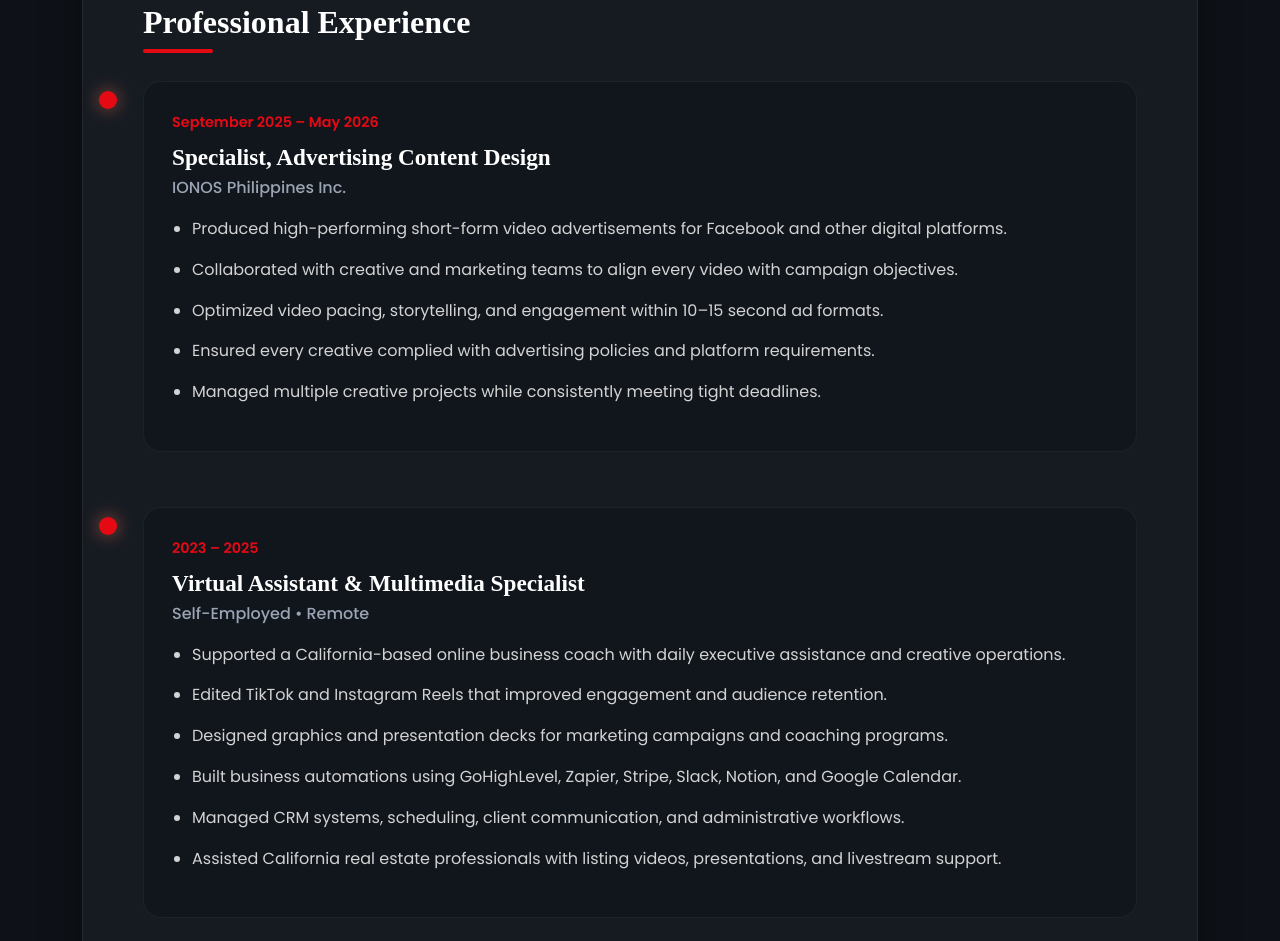
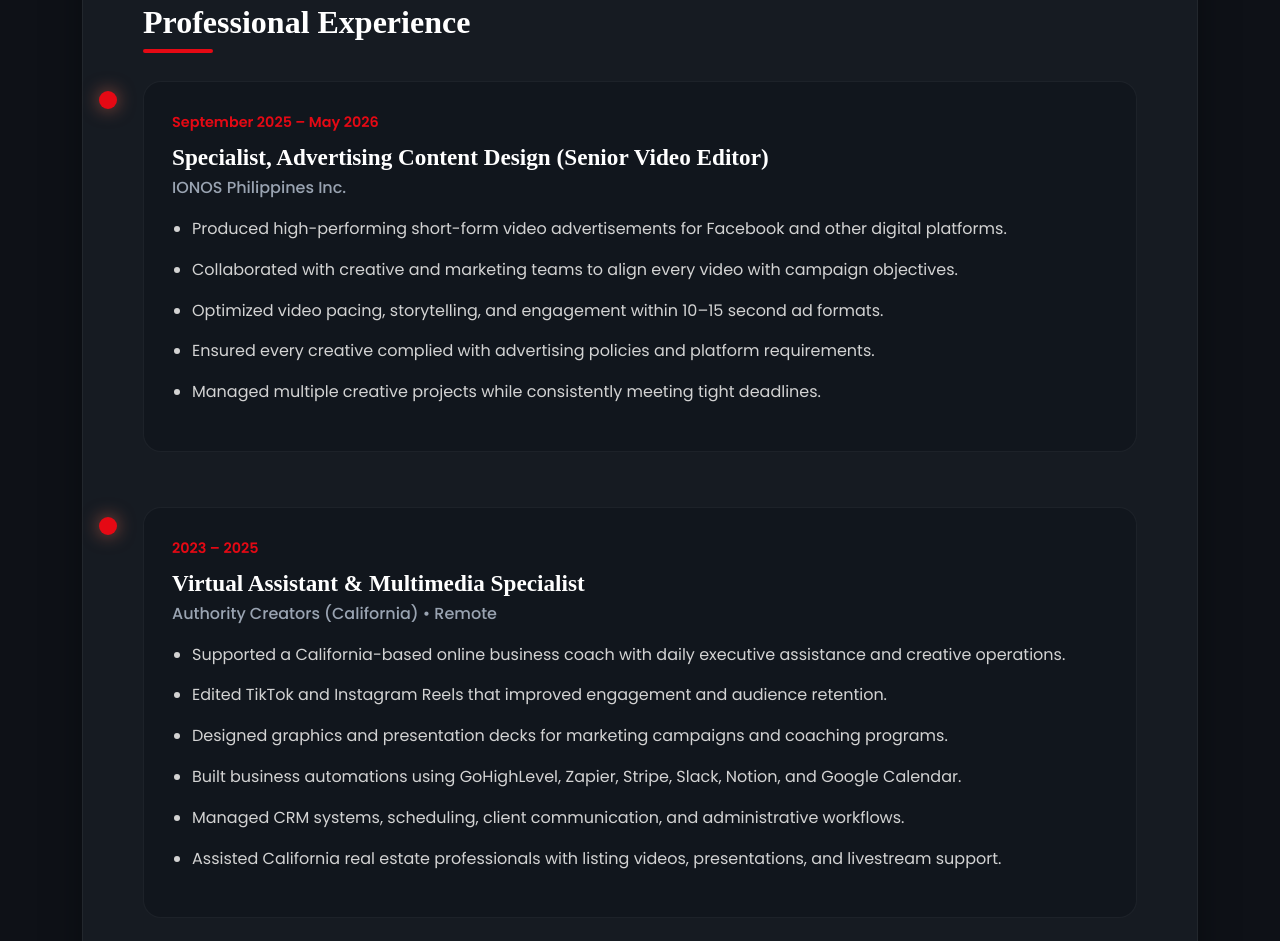
Before and after one commit to Josh10301999/JOSBAN-Portfolio, a website: page resume.html in a window 1280 px wide. Shown: the part 1070-2011 px from the top of the page. Drawn offline with nearby package versions, Linux system fonts and the light colour scheme; a script that the page names is missing.

```diff
--- a/resume.html
+++ b/resume.html
@@ -948,7 +948,7 @@ Professional Experience
             </span>
 
             <h3>
-                Specialist, Advertising Content Design
+                Specialist, Advertising Content Design (Senior Video Editor)
             </h3>
 
             <h4>
@@ -1002,7 +1002,7 @@ Professional Experience
             </h3>
 
             <h4>
-                Self-Employed • Remote
+                Authority Creators (California) • Remote
             </h4>
 
             <ul>
```
